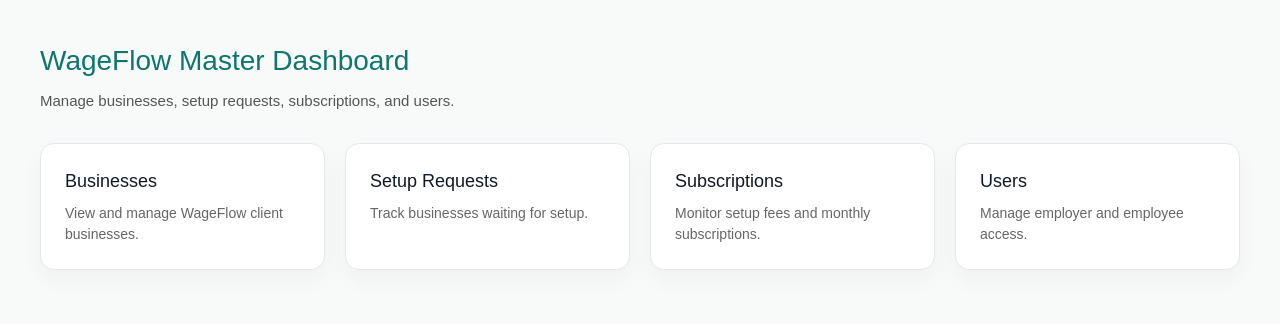
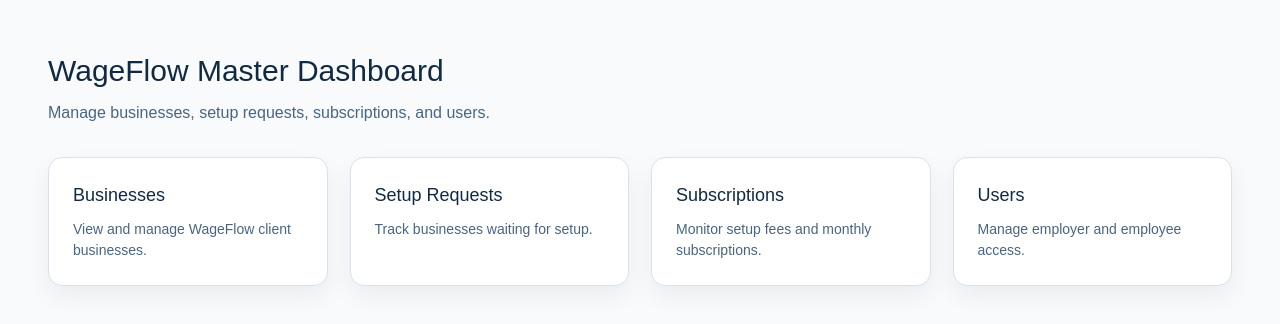
Before and after one commit to KaonPM/wageflow, a Next.js app: page /master in a window 1280 px wide. Shown: the top 324 px of the page. Built offline with nearby package versions, Linux system fonts and the light colour scheme.

Commit message:
Make WageFlow master dashboard navigation cards clickable

```diff
--- a/app/master/page.tsx
+++ b/app/master/page.tsx
@@ -1,35 +1,33 @@
-"use client";
+import Link from "next/link";
 
-export default function MasterDashboard() {
+export default function MasterDashboardPage() {
   return (
     <main style={page}>
-      <section style={header}>
-        <h1 style={title}>WageFlow Master Dashboard</h1>
-        <p style={subtitle}>
-          Manage businesses, setup requests, subscriptions, and users.
-        </p>
-      </section>
+      <h1 style={title}>WageFlow Master Dashboard</h1>
+      <p style={subtitle}>
+        Manage businesses, setup requests, subscriptions, and users.
+      </p>
 
       <section style={grid}>
-        <div style={card}>
+        <Link href="/master/businesses" style={card}>
           <h2 style={cardTitle}>Businesses</h2>
           <p style={cardText}>View and manage WageFlow client businesses.</p>
-        </div>
+        </Link>
 
-        <div style={card}>
+        <Link href="/master/wageflow-requests" style={card}>
           <h2 style={cardTitle}>Setup Requests</h2>
           <p style={cardText}>Track businesses waiting for setup.</p>
-        </div>
+        </Link>
 
-        <div style={card}>
+        <Link href="/master/subscriptions" style={card}>
           <h2 style={cardTitle}>Subscriptions</h2>
           <p style={cardText}>Monitor setup fees and monthly subscriptions.</p>
-        </div>
+        </Link>
 
-        <div style={card}>
+        <Link href="/master/users" style={card}>
           <h2 style={cardTitle}>Users</h2>
           <p style={cardText}>Manage employer and employee access.</p>
-        </div>
+        </Link>
       </section>
     </main>
   );
@@ -37,47 +35,47 @@ export default function MasterDashboard() {
 
 const page = {
   minHeight: "100vh",
-  background: "#f8faf9",
+  padding: "48px",
+  background: "#f8fafc",
   fontFamily: "Arial, sans-serif",
-  padding: "40px",
-};
-
-const header = {
-  marginBottom: "30px",
 };
 
 const title = {
-  fontSize: "28px",
-  color: "#0f766e",
-  marginBottom: "8px",
+  fontSize: 30,
+  color: "#102a43",
+  marginBottom: 8,
 };
 
 const subtitle = {
-  fontSize: "15px",
-  color: "#555",
+  color: "#486581",
+  marginBottom: 32,
 };
 
 const grid = {
   display: "grid",
   gridTemplateColumns: "repeat(auto-fit, minmax(220px, 1fr))",
-  gap: "20px",
+  gap: 22,
 };
 
 const card = {
   background: "#ffffff",
-  border: "1px solid #e5e7eb",
-  borderRadius: "14px",
-  padding: "24px",
-  boxShadow: "0 10px 24px rgba(0,0,0,0.04)",
+  border: "1px solid #d9e2ec",
+  borderRadius: 14,
+  padding: 24,
+  textDecoration: "none",
+  color: "inherit",
+  boxShadow: "0 10px 25px rgba(15, 23, 42, 0.06)",
+  cursor: "pointer",
 };
 
 const cardTitle = {
-  fontSize: "18px",
-  color: "#111827",
-  marginBottom: "8px",
+  fontSize: 18,
+  color: "#102a43",
+  marginBottom: 10,
 };
 
 const cardText = {
-  fontSize: "14px",
-  color: "#666",
+  color: "#486581",
+  lineHeight: 1.5,
+  fontSize: 14,
 };
```
